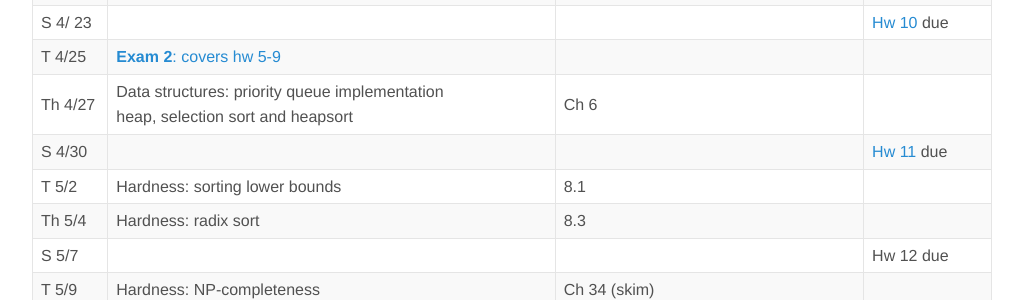
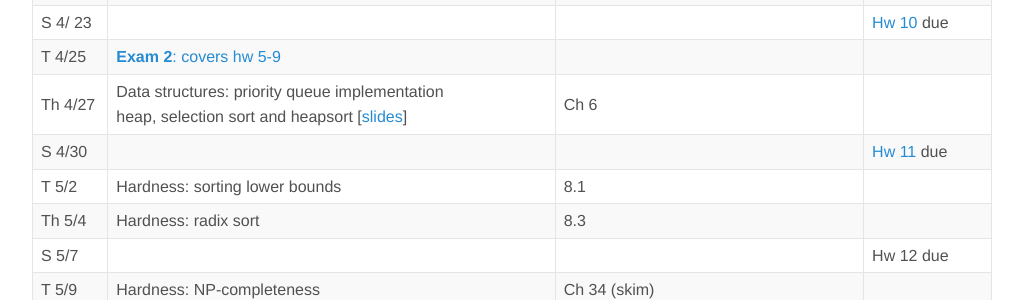
Before and after one commit to jnylam/jnylam.github.io, a Jekyll site: the page built from _courses/146-s17/index.md, in a window 1280 px wide and 900 px high, scrolled down 2090 px. Shown: the part 152-452 px from the top of the window, without its empty margins (128-1151 px from the left). Built offline with Jekyll 4.4.1, drawn with Linux system fonts in a browser that asks for light colours.

Commit message:
Add slides on heaps

```diff
--- a/_courses/146-s17/index.md
+++ b/_courses/146-s17/index.md
@@ -48,7 +48,7 @@
 Th 4/20 | Recursion: quicksort [[slides](quicksort.pdf)] [[code](//github.com/jnylam/SJSU-cs146-s17/blob/master/09_Quicksort/src/cc/jennylam/cs146/Quicksort.java)] | Ch 7
 S 4/ 23 | | | [Hw 10](homework10.html) due
 T 4/25 | [__Exam 2__: covers hw 5-9](#exam-2-topics)
-Th 4/27 | Data structures: priority queue implementation<br>heap, selection sort and heapsort | Ch 6
+Th 4/27 | Data structures: priority queue implementation<br>heap, selection sort and heapsort [[slides](heaps.pdf)] | Ch 6
 S 4/30 | | | [Hw 11](homework11.html) due
 T 5/2 | Hardness: sorting lower bounds | 8.1
 Th 5/4 | Hardness: radix sort  | 8.3
```
Also changed, not shown: 1 other file.
